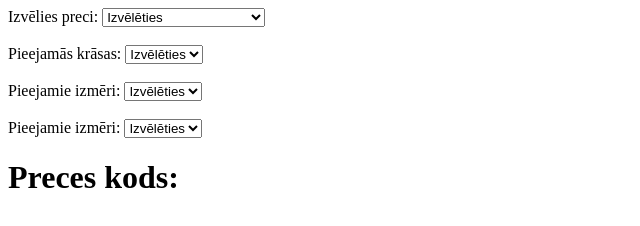
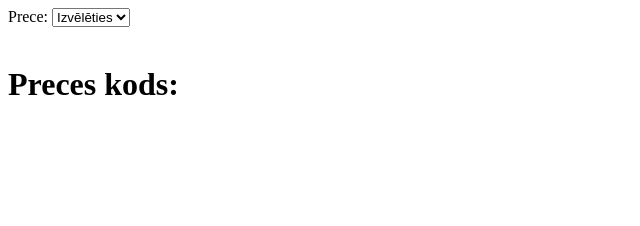
Before and after one commit to martinssliede/Burti, a website: page index.html in a window 1280 px wide. Shown: the whole page, without its empty margins (0-640 px from the left). Drawn offline with Linux system fonts and the light colour scheme.

Commit message:
Functionality update

```diff
--- a/index.html
+++ b/index.html
@@ -6,35 +6,18 @@
     <title>BURTI</title>
 </head>
 <body>
-  <label for="itemsSelect">Izvēlies preci: </label>
+  <label for="itemsSelect">Prece: </label>
   <select id="itemsSelect">
     <option value="">Izvēlēties</option>
   </select>
 
-  <!-- Pārējie dropdown priekš varieties -->
+  <!-- Container to hold dynamic dropdowns -->
   <br>
   <br>
-  <label for="colorSelect">Pieejamās krāsas: </label>
-  <select id="colorSelect">
-    <option value="">Izvēlēties</option>
-  </select>
-
-  <br>
-  <br>
-  <label for="sizeSelect">Pieejamie izmēri: </label>
-  <select id="sizeSelect">
-    <option value="">Izvēlēties</option>
-  </select>
-
-  <br>
-  <br>
-  <label for="shoeSizeSelect">Pieejamie izmēri: </label>
-  <select id="shoeSizeSelect">
-    <option value="">Izvēlēties</option>
-  </select>
+  <div id="varietiesContainer"></div>
 
   <h1 id="selectedItem">Preces kods: </h1>
 
- <script src="script.js"></script>
+ <script src="script.js" type="module"></script>
 </body>
 </html>
--- a/script.js
+++ b/script.js
@@ -1,134 +1,67 @@
-    // All items and varieties list
-    const jsonList = {
-        "varieties": [
-          {
-            "code": "SIZE",
-            "description": "Izmērs",
-            "options": [
-              {"code": "S", "description": "Small"},
-              {"code": "M", "description": "Medium"},
-              {"code": "L", "description": "Large"}
-            ]
-          },
-          {
-            "code": "COLOR",
-            "description": "Krāsa",
-            "options": [
-              {"code": "RED", "description": "Sarkans"},
-              {"code": "BLU", "description": "Zils"},
-              {"code": "WHI", "description": "Balts"}
-            ]
-          },
-          {
-            "code": "SHOE-SIZE",
-            "description": "Apavu izmērs",
-            "options": [
-              {"code": "37", "description": "37"},
-              {"code": "38", "description": "38"},
-              {"code": "39", "description": "39"},
-              {"code": "40", "description": "40"},
-              {"code": "41", "description": "41"},
-              {"code": "42", "description": "42"},
-              {"code": "43", "description": "43"},
-              {"code": "44", "description": "44"}
-            ]
+import jsonList from './example.json' assert { type: 'json'};
+
+// Get elements
+//Galvenā izvēlne;
+const izvēlne = document.getElementById('itemsSelect');
+// Koda teksts;
+const precesKods = document.getElementById('selectedItem');
+// Konteiners, kurā parādīsies papildu izvēlnes;
+const konteiners = document.getElementById('varietiesContainer');
+
+
+function updateSelectedItemCode() {
+    const izvēlētaisIndekss = izvēlne.selectedIndex;
+    if (izvēlētaisIndekss !== 0) {
+        const izvēlētaisKods = izvēlne.value;
+        const datiIzvēlētajāKodā = jsonList.items.find(item => item.code === izvēlētaisKods);
+        if (datiIzvēlētajāKodā) {
+
+            // Notīra esošās papildu izvēlnes;
+            konteiners.innerHTML = '';
+
+            if (datiIzvēlētajāKodā.varieties.length > 0) {
+                datiIzvēlētajāKodā.varieties.forEach(varietyCode => {
+
+                  // Izveido papildu izvēlnes
+                  const varietyDropdown = document.createElement('select');
+                  varietyDropdown.id = varietyCode;
+                  varietyDropdown.name = varietyCode;
+                  varietyDropdown.appendChild(new Option(varietyCode));
+
+                  varietyDropdown.addEventListener('change', function() {
+                    const selectedValue = this.value;
+
+
+                    // PRECES KODA TEKSTS
+                  precesKods.textContent = "Preces kods: " + datiIzvēlētajāKodā.code + "." + selectedValue + ".";
+                  });
+
+                  // Piepilda ar JSON datiem
+                  const varietyData = jsonList.varieties.find(variety => variety.code === varietyCode);
+                  varietyData.options.forEach(option => {
+                    varietyDropdown.appendChild(new Option(option.description, option.code));
+                  });
+
+                  konteiners.appendChild(varietyDropdown);
+                });
+            } else {
+                precesKods.textContent = "Preces kods: " + datiIzvēlētajāKodā.code;
             }
-        ],
-        "items": [
-          {
-            "code": "0001",
-            "description": "T-krekls Rīga",
-            "varieties": [ "COLOR", "SIZE" ]
-          },
-          {
-            "code": "0002",
-            "description": "T-krekls ar saules attēlu",
-            "varieties": [ "SIZE" ]
-          },
-          {
-            "code": "1001",
-            "description": "Zābaki 'Great stuff'",
-            "varieties": [ "SHOE-SIZE" ]
-          },
-          {
-            "code": "1002",
-            "description": "Čības ar puķītēm",
-            "varieties": [ "COLOR", "SHOE-SIZE" ]
-          },
-          {
-            "code": "2001",
-            "description": "Melna lodīšu pildspalva",
-            "varieties": []
-          }
-        ]
         }
 
-        // Get elements
-        const itemsSelect = document.getElementById('itemsSelect');
-        const codeH2 = document.getElementById('selectedItem');
-        const colorSelect = document.getElementById("colorSelect");
-        const sizeSelect = document.getElementById("sizeSelect");
-        const shoeSizeSelect = document.getElementById("shoeSizeSelect");
-
-        // Function to update the h1 element with the selected item
-        function updateSelectedItemCode() {
-          const selectedIndex = itemsSelect.selectedIndex;
-          if (selectedIndex !== 0) {
-            const selectedCode = itemsSelect.value;
-            const colorCode = colorSelect.value;
-            const sizeCode = sizeSelect.value;
-            const shoeSizeCode = shoeSizeSelect.value;
-            // Vai būtu jāveido IF - ja ir papildu varieties, tad parādās piem. .SIZE un attiecīgā izvēlne, nevis uzreiz visi punkti un visas izvēlnes
-            codeH2.textContent = 'Preces kods: ' + selectedCode + "." + colorCode + "." + sizeCode + "." + shoeSizeCode;
     } else {
-            codeH2.textContent = 'Lūdzu, izvēlaties preci!';
+        precesKods.textContent = "Izvēlies produktu no saraksta!";
     }
 }
+
 
 // Filling item select dropdown;
 jsonList.items.forEach(item => {
 const option = document.createElement('option');
 option.value = item.code;
 option.text = item.description;
-          itemsSelect.appendChild(option);
+izvēlne.appendChild(option);
 });
 
-        // Filling color select dropdown;
-        const colorVariety = jsonList.varieties.find(variety => variety.code === "COLOR");
-        if (colorVariety) {
-            colorVariety.options.forEach(item => {
-                const option = document.createElement('option');
-              option.value = item.code;
-              option.text = item.description;
-              colorSelect.appendChild(option);
-            })
-        }
-
-        // Filling shirt size select dropdown;
-          const sizeVariety = jsonList.varieties.find(variety => variety.code === "SIZE");
-          if (sizeVariety) {
-            sizeVariety.options.forEach(item => {
-              const option = document.createElement('option');
-              option.value = item.code;
-              option.text = item.description;
-              sizeSelect.appendChild(option);
-            });
-        }
-
-        // Filling shoe size select dropdown;
-        const shoeSizeVariety = jsonList.varieties.find(variety => variety.code === "SHOE-SIZE");
-          if (shoeSizeVariety) {
-            shoeSizeVariety.options.forEach(item => {
-              const option = document.createElement('option');
-              option.value = item.code;
-              option.text = item.description;
-              shoeSizeSelect.appendChild(option);
-            });
-        }
-
-
 // Add an event listener to the select element
-        itemsSelect.addEventListener('change', updateSelectedItemCode);
-        colorSelect.addEventListener('change', updateSelectedItemCode);
-        sizeSelect.addEventListener('change', updateSelectedItemCode);
-        shoeSizeSelect.addEventListener('change', updateSelectedItemCode);
+izvēlne.addEventListener('change', updateSelectedItemCode);
```
Also changed, not shown: package.json (added, +11 -0 lines), example.json (indentation only). Lines whose indentation alone changed are shown as unchanged.
